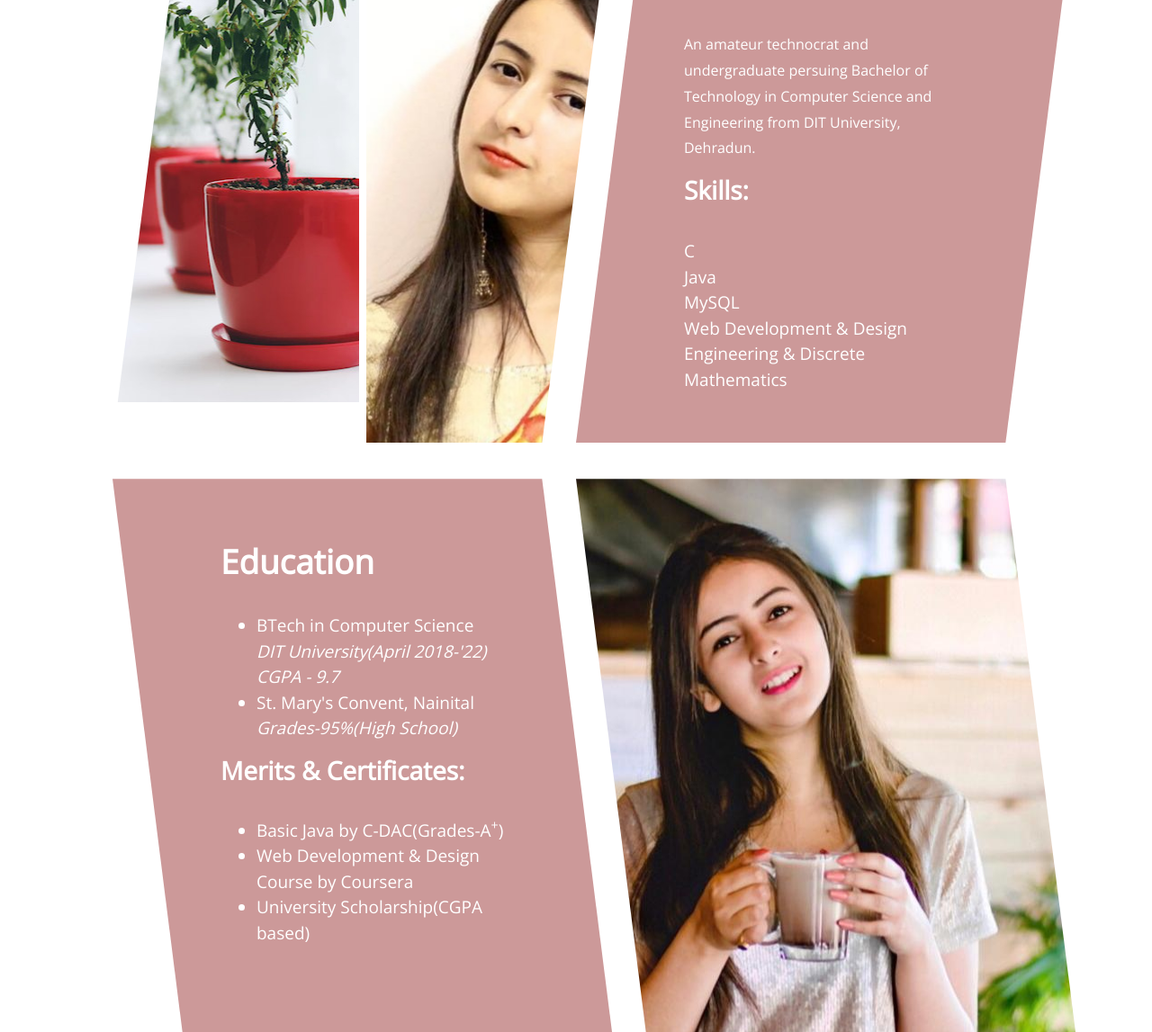
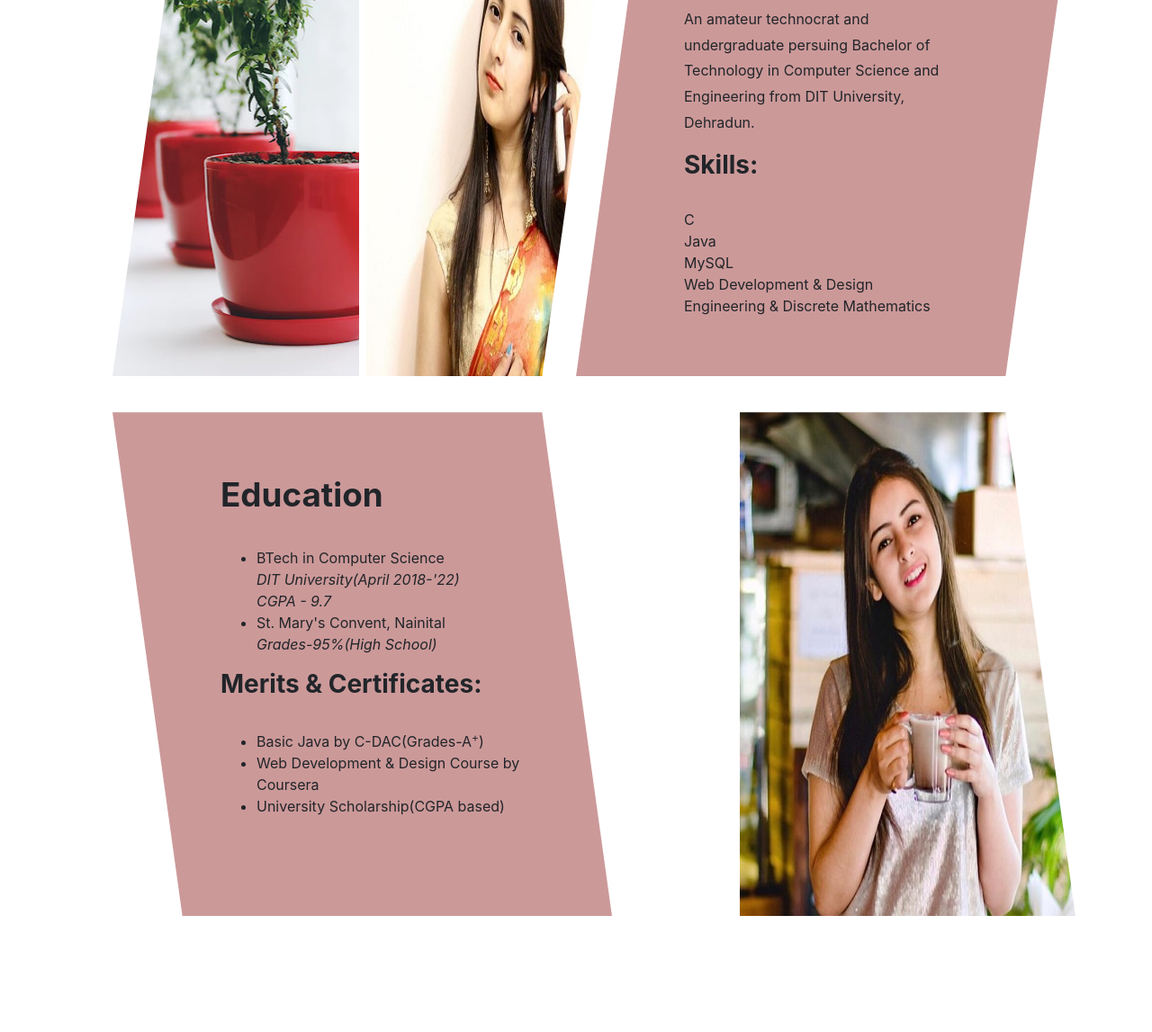
Before and after one commit to Webdesigning17/Saumya, a plain HTML site: page index.html in a window 1280 px wide. Shown: the part 767-1914 px from the top of the page at 90% size. After the commit the page ends 1785 px from the top, so only its background shows below. Drawn offline with nearby package versions, Linux system fonts and the light colour scheme.

Commit message:
Update templatemo-style.css

```diff
--- a/css/templatemo-style.css
+++ b/css/templatemo-style.css
@@ -1,10 +1,3 @@
-/*
-
-Beauty Template
-
-http://www.templatemo.com/tm-519-beauty
-
----------------------------------------
 
 COLORS
 primary: #CC9999;
@@ -175,13 +168,13 @@ p {
 }
 
 .tm-img-container-2 {
-  background-image: url(../img/Screenshot_20200730_114748.jpg);
+  background-image: url(../img/SJ2.jpg);
   background-position: top center;
   margin-left: 8px;
 }
 
 .tm-img-container-3 {
-  background-image: url(../img/IMG-20200730-WA0005.jpg);
+  background-image: url(../img/SJ1.jpg);
   background-position: top right;
 }
 
```
